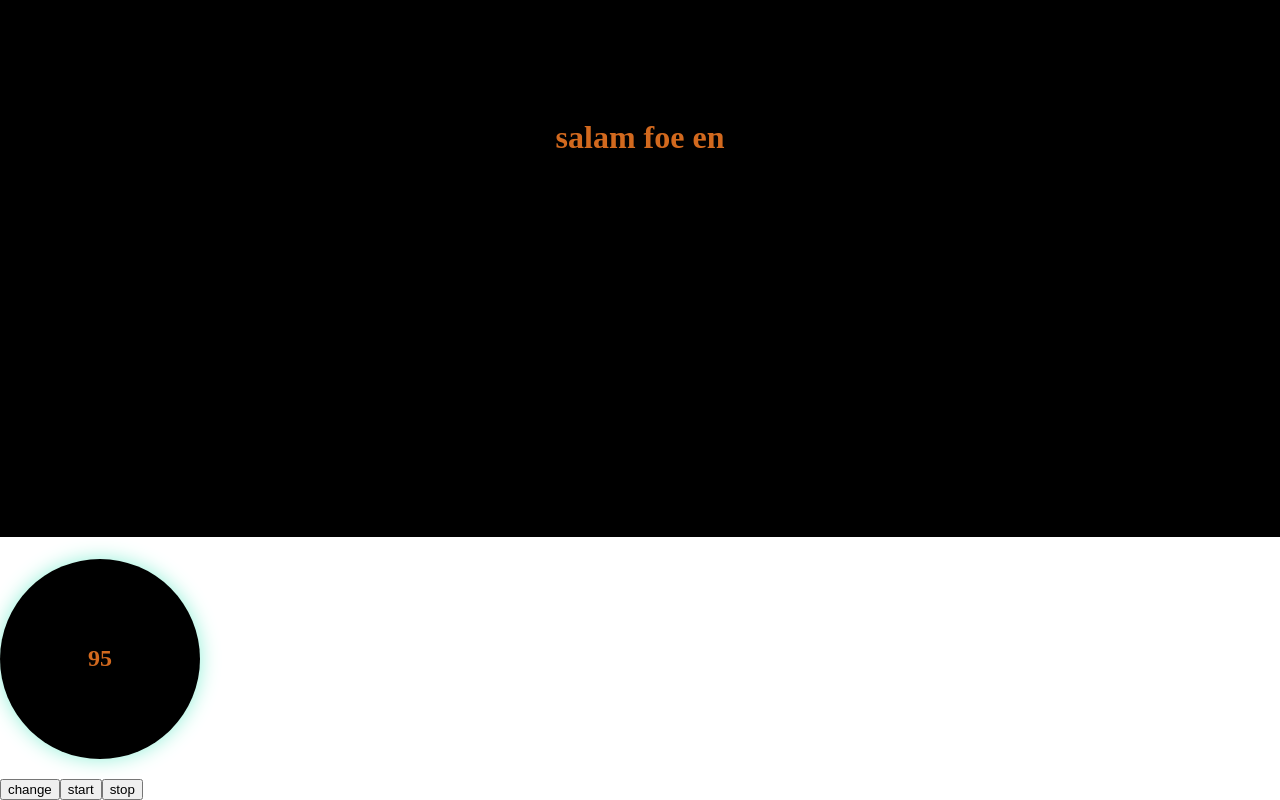
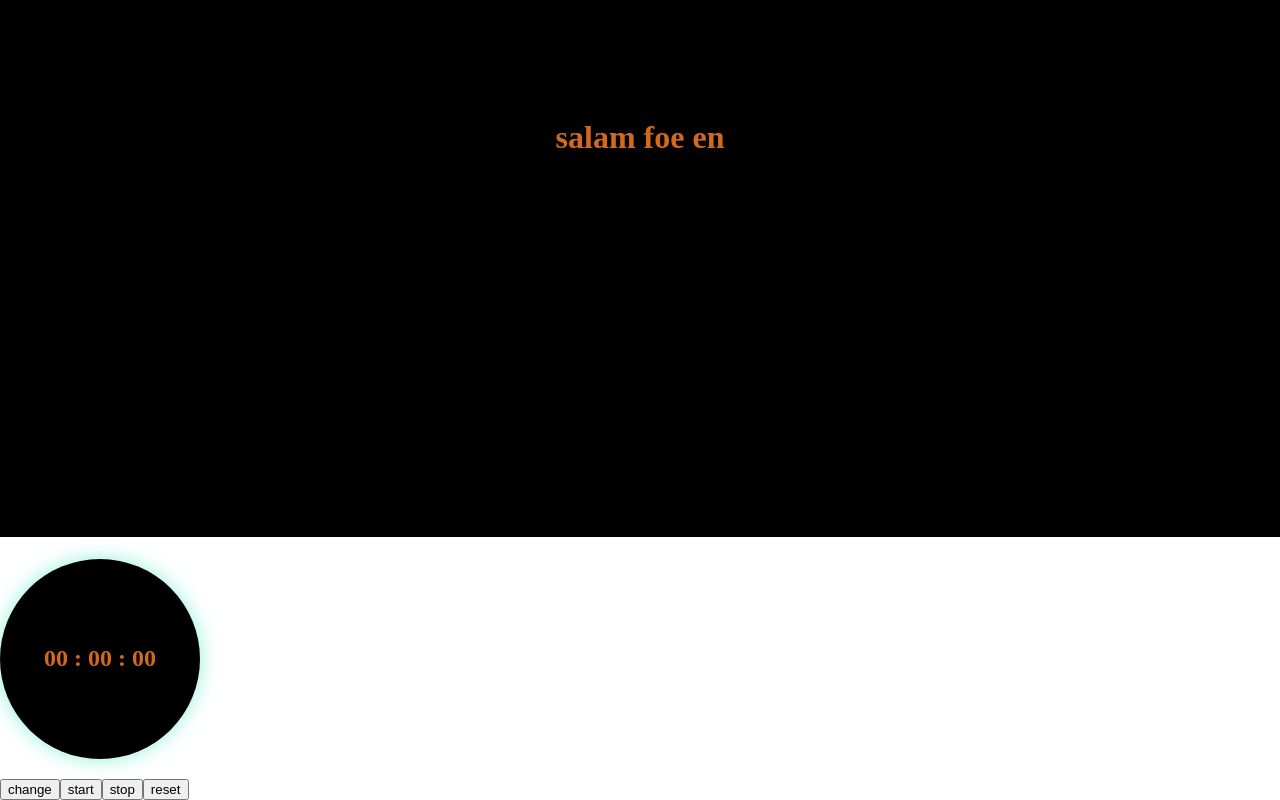
Before and after one commit to mjk1382/react-test1, a React (Create React App) app: page / in a window 1280 px wide. Shown: the part 284-1084 px from the top of the page. Built offline with nearby package versions, Linux system fonts and the light colour scheme.

Commit message:
project timer first project

```diff
--- a/src/timer.js
+++ b/src/timer.js
@@ -7,35 +7,82 @@ class Timer extends React.Component{
         super();
 
         this.state = {
-          time : 100
+          hour:0,
+          minute:0,
+          second:0,
+          isStart:false
         }
       }
     startInterval=()=>{
-        interval = setInterval(()=>{
+        if(this.state.isStart==false){
             this.setState({
-              time: this.state.time - 1
-            })
-          } , 1000)
+                isStart: true
+
+              })
+            interval = setInterval(()=>{
+
+                this.setState({
+                  second: this.state.second + 1
+
+                })
+                if(this.state.second==59){
+                    this.setState({
+                        second: 0,
+                        minute:this.state.minute + 1
+                      })
+                      if(this.state.minute==59){
+                        this.setState({
+                            minute: 0,
+                            hour:this.state.hour + 1
+                          })
+                }
+            }
+        }
+               , 1000)
+        }
     }
 
     stopInterval=()=>{
         clearInterval(interval)
+        this.setState({
+            isStart: false
+
+          })
     }
-      componentDidMount(){
-        this.startInterval()
-      }
-      componentDidUpdate(){
-        if(this.state.time==0){
-     this.stopInterval()
-      }
-      }
+    resetInterval=()=>{
+
+        clearInterval(interval)
+
+        this.setState({
+            second: 0
+
+          })
+          this.setState({
+            minute: 0
+
+          })
+          this.setState({
+            hour: 0
+
+          })
+          this.setState({
+            isStart: false
+
+          })
+
+    }
+
+
       render(){
 
         return(<>
-          <h2 className="timer">{this.state.time}</h2>
+          <h2 className="timer">
+            {`${this.state.hour > 9 ? this.state.hour: "0"+this.state.hour} : ${this.state.minute > 9 ? this.state.minute: "0"+this.state.minute} : ${this.state.second > 9 ? this.state.second: "0"+this.state.second}`}
+            </h2>
           <button onClick={this.props.handelText}>change</button>
           <button onClick={this.startInterval}>start</button>
           <button onClick={this.stopInterval}>stop</button>
+          <button onClick={this.resetInterval}>reset</button>
           </>
         )
       }
```
